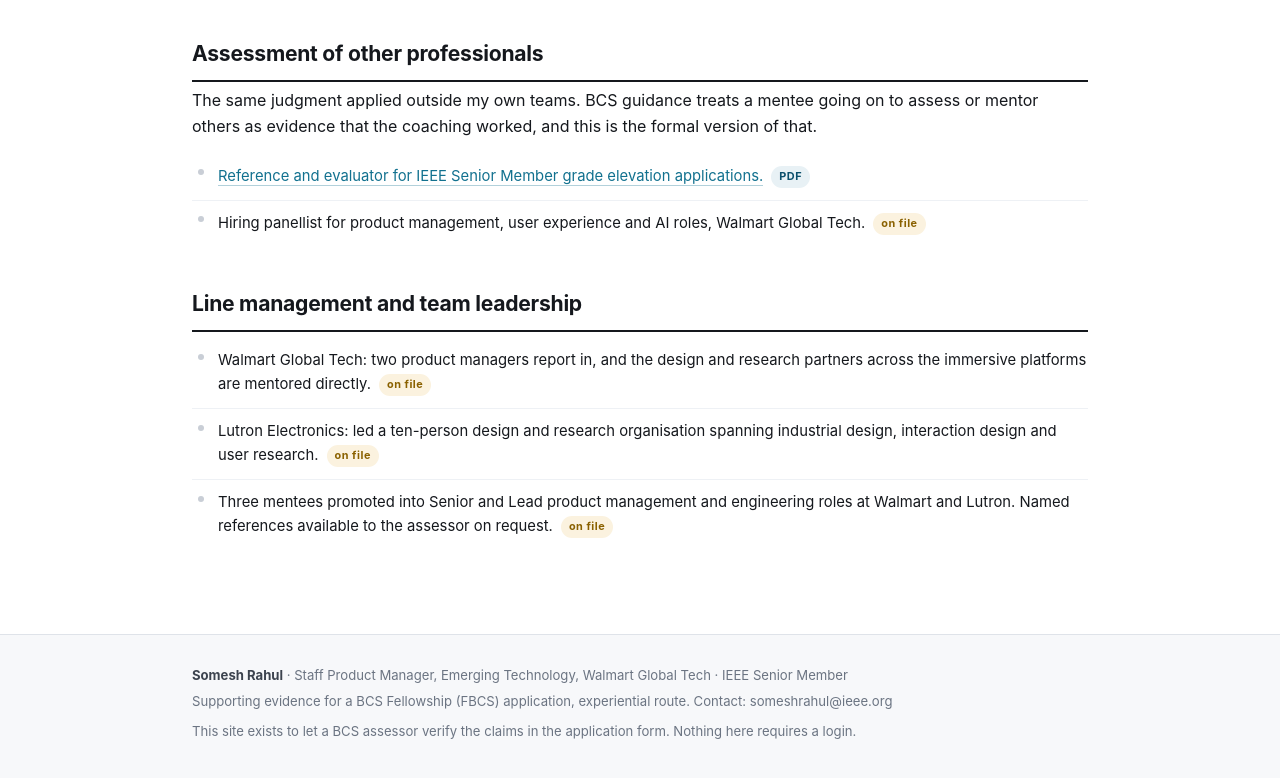
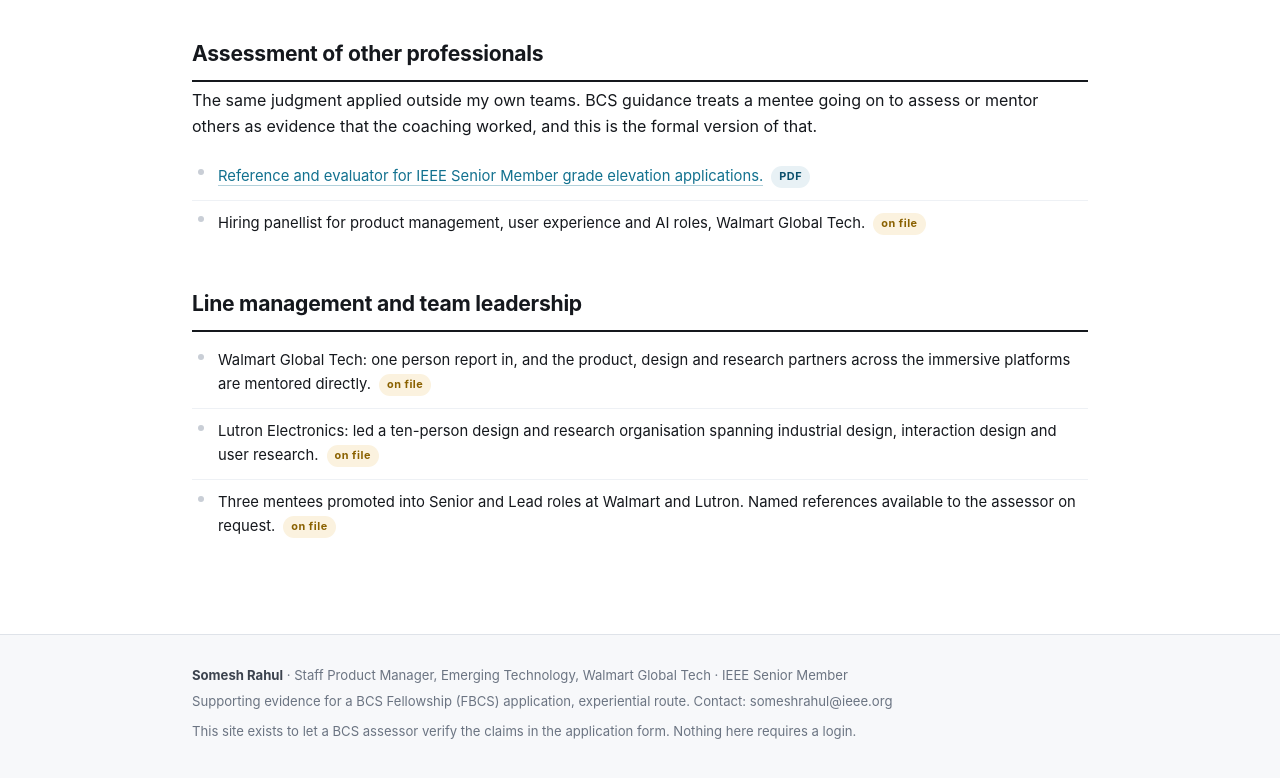
Before and after one commit to somrahul/bcs-fellowship, a plain HTML site: page mentoring.html in a window 1280 px wide. Shown: the part 1909-2687 px from the top of the page. Drawn offline with Linux system fonts and the light colour scheme.

Commit message:
Update mentoring details for Walmart Global Tech

```diff
--- a/mentoring.html
+++ b/mentoring.html
@@ -82,9 +82,9 @@
 </ul>
 <h2>Line management and team leadership</h2>
 <ul class="ev">
-  <li class="pending">Walmart Global Tech: two product managers report in, and the design and research partners across the immersive platforms are mentored directly.<span class="pill hold">on file</span></li>
+  <li class="pending">Walmart Global Tech: one person report in, and the product, design and research partners across the immersive platforms are mentored directly.<span class="pill hold">on file</span></li>
   <li class="pending">Lutron Electronics: led a ten-person design and research organisation spanning industrial design, interaction design and user research.<span class="pill hold">on file</span></li>
-  <li class="pending">Three mentees promoted into Senior and Lead product management and engineering roles at Walmart and Lutron. Named references available to the assessor on request.<span class="pill hold">on file</span></li>
+  <li class="pending">Three mentees promoted into Senior and Lead roles at Walmart and Lutron. Named references available to the assessor on request.<span class="pill hold">on file</span></li>
 </ul>
   </div>
 </main>
```
